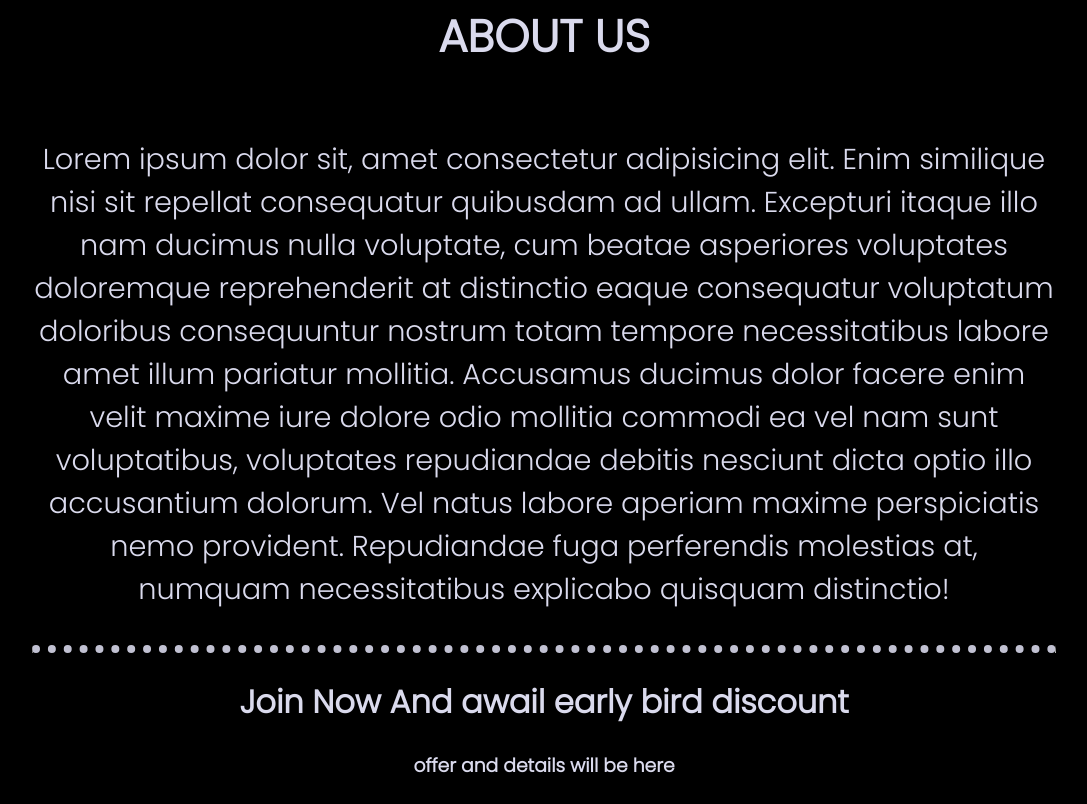
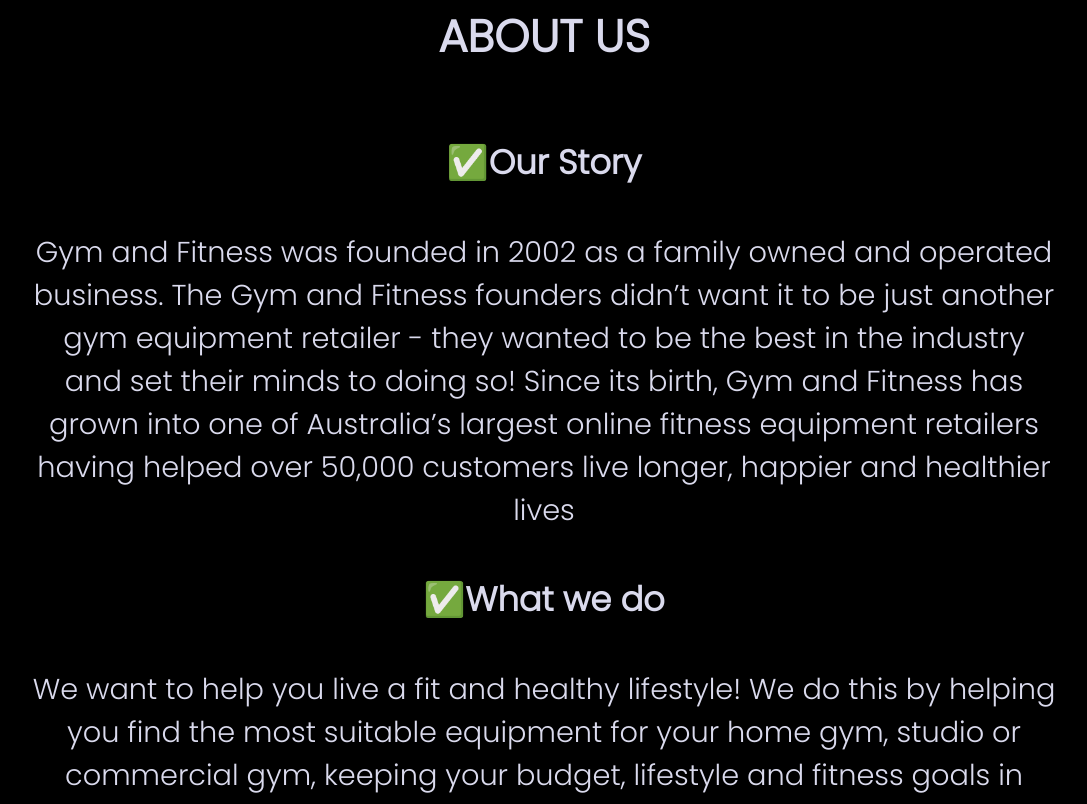
Before and after one commit to shyamaljoshi1/GymHeroes, a plain HTML site: page index.html in a window 1280 px wide. Shown: the part 829-1633 px from the top of the page, without its empty margins (96-1183 px from the left). Drawn offline with nearby package versions, Linux system fonts and the light colour scheme.

Commit message:
Update index.html

```diff
--- a/index.html
+++ b/index.html
@@ -47,9 +47,13 @@
         <br>
         <br>
         <div class="about " id="AB">
-            Lorem ipsum dolor sit, amet consectetur adipisicing elit. Enim similique nisi sit repellat consequatur quibusdam ad ullam. Excepturi itaque illo nam ducimus nulla voluptate, cum beatae asperiores voluptates doloremque reprehenderit at distinctio eaque
-            consequatur voluptatum doloribus consequuntur nostrum totam tempore necessitatibus labore amet illum pariatur mollitia. Accusamus ducimus dolor facere enim velit maxime iure dolore odio mollitia commodi ea vel nam sunt voluptatibus, voluptates
-            repudiandae debitis nesciunt dicta optio illo accusantium dolorum. Vel natus labore aperiam maxime perspiciatis nemo provident. Repudiandae fuga perferendis molestias at, numquam necessitatibus explicabo quisquam distinctio!
+             <h3>✅Our Story</h3>
+            <br> Gym and Fitness was founded in 2002 as a family owned and operated business. The Gym and Fitness founders didn’t want it to be just another gym equipment retailer - they wanted to be the best in the industry and set their minds to doing
+            so! Since its birth, Gym and Fitness has grown into one of Australia’s largest online fitness equipment retailers having helped over 50,000 customers live longer, happier and healthier lives <br><br>
+
+            <h3>✅What we do</h3>
+            <br> We want to help you live a fit and healthy lifestyle! We do this by helping you find the most suitable equipment for your home gym, studio or commercial gym, keeping your budget, lifestyle and fitness goals in mind. We stock a wide range
+            of gym equipment, with strength equipment, cardio, cross training and so much more. Our awesome team is always keen to help, so please call us to discuss your needs. <br>
         </div>
 
         <br>
```
